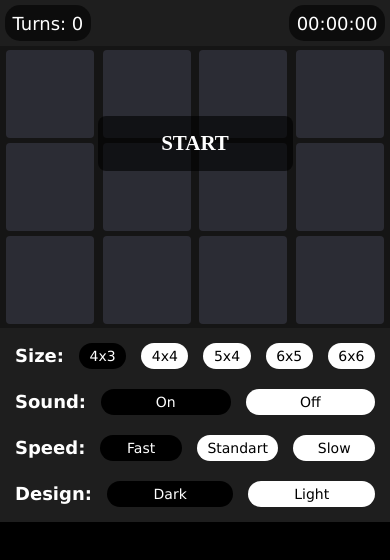
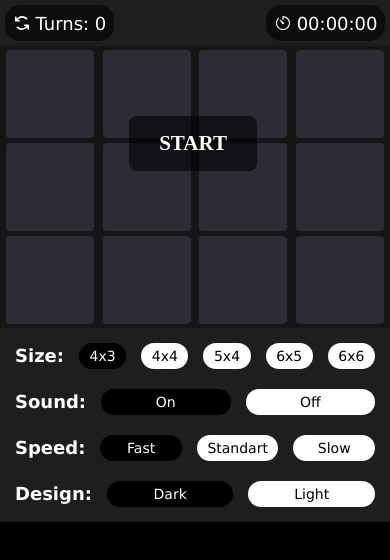
Before and after one commit to Rimeey/memorygame, a React (Create React App) app: page / in a window 390 px wide. Shown: the top 560 px of the page. Built offline with nearby package versions, Linux system fonts and the light colour scheme.

Commit message:
without design

```diff
--- a/package.json
+++ b/package.json
@@ -8,6 +8,7 @@
     "@testing-library/user-event": "^13.5.0",
     "react": "^18.2.0",
     "react-dom": "^18.2.0",
+    "react-icons": "^5.0.1",
     "react-scripts": "5.0.1",
     "sass": "^1.72.0",
     "web-vitals": "^2.1.4"
--- a/src/Components/StartgameBlock/startgameblock.scss
+++ b/src/Components/StartgameBlock/startgameblock.scss
@@ -13,6 +13,10 @@
         border-radius: 8px;
         user-select: none;
         cursor: pointer;
+        display: flex;
+        flex-direction: row;
+        justify-content: center;
+        align-items: center;
 
         width: 28%;
         top: 34%;
@@ -26,6 +30,10 @@
             }
             text-align: center;
             color: #fff;
+            display: flex;
+            flex-direction: row;
+            align-items: center;
+            gap: 5px;
         }
     }
 }
@@ -34,8 +42,8 @@
     .overlay {
         .start {
             font-size: 21px;
-            width: 50%;
-            left: 25%;
+            width: 33%;
+            left: 33%;
             top: 25%;
             padding: 15px 5% 15px 5%;
             p {
--- a/src/Components/StatisticsBlock/StatisticsBlock.jsx
+++ b/src/Components/StatisticsBlock/StatisticsBlock.jsx
@@ -2,6 +2,8 @@ import './statisticsblock.scss';
 import { useContext, useEffect } from 'react';
 import { Memory } from '../../Context';
 import useTimer from '../../Hooks/useTimer';
+import { IoIosTimer } from "react-icons/io";
+import { PiArrowsCounterClockwiseBold } from "react-icons/pi";
 
 export default function StatisticsBlock() {
 
@@ -25,8 +27,8 @@ export default function StatisticsBlock() {
     return (
         <div className="statistics">
             <div className="elements">
-                <div className="moves">Turns: {allMoves}</div>
-                <div className="timer">{clear_timer(timer)}</div>
+                <div className="element"><PiArrowsCounterClockwiseBold />Turns: {allMoves}</div>
+                <div className="element"><IoIosTimer/>{clear_timer(timer)}</div>
             </div>
         </div>
     );
--- a/src/Components/StatisticsBlock/statisticsblock.scss
+++ b/src/Components/StatisticsBlock/statisticsblock.scss
@@ -6,19 +6,28 @@
         display: flex;
         flex-direction: row;
         justify-content: space-between;
-        gap: 15px;
-        .moves,
-        .timer {
+
+        .element {
             padding: 7.5px;
             color: #fff;
             background-color: rgba(0, 0, 0, 0.6);
             border-radius: 15px;
             margin: 5px;
+            display: flex;
+            flex-direction: row;
+            align-items: center;
+            gap: 5px;
+            justify-content: center;
+
             font: {
                 size: 24px;
                 family: Verdana, monospace, sans-serif;
             }
         }
+    }
+    .restart {
+        user-select: none;
+        cursor: pointer;
     }
 }
 
@@ -26,8 +35,7 @@
     .statistics {
         .elements {
 
-            .moves,
-            .timer {
+            .element {
                 font-size: 18px;
             }
         }
```
Also changed, not shown: 1 other file (tests, documents, lock files or other folders).
